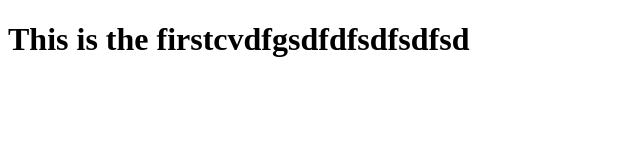
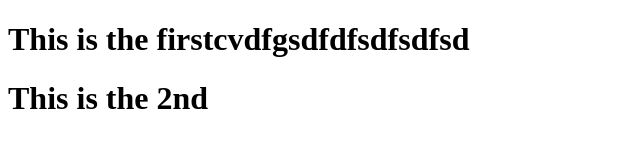
Before and after one commit to Sambit91/MyFirstGit, a plain HTML site: page WebApplication1/WebApplication1/Index.html in a window 1280 px wide. Shown: the whole page, without its empty margins (0-640 px from the left). Drawn offline with Linux system fonts and the light colour scheme.

Commit message:
Update Index.html

```diff
--- a/WebApplication1/WebApplication1/Index.html
+++ b/WebApplication1/WebApplication1/Index.html
@@ -5,5 +5,6 @@
 </head>
 <body>
     <h1>This is the firstcvdfgsdfdfsdfsdfsd </h1>
+    <h1>This is the 2nd </h1>
 </body>
 </html>
```
